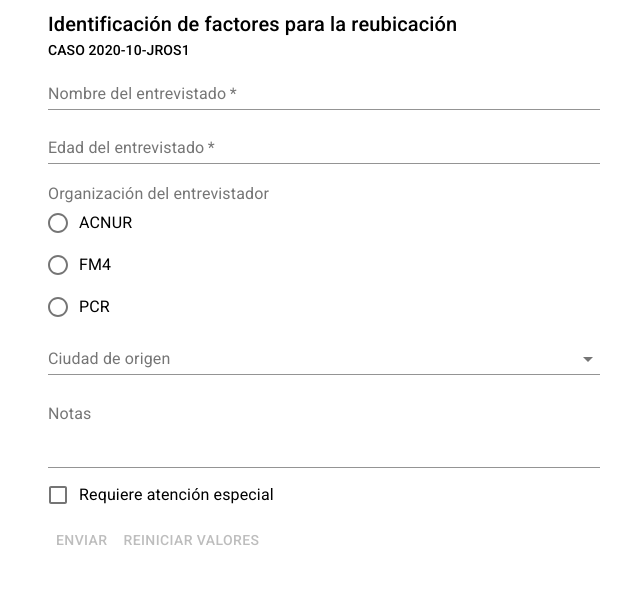
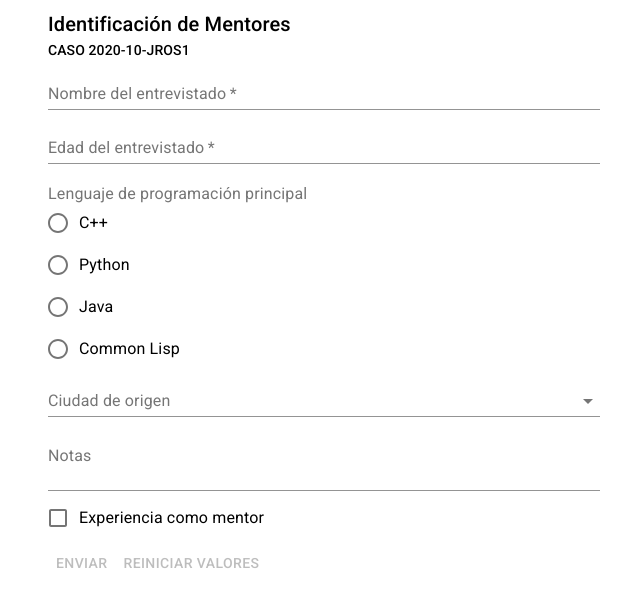
Before and after one commit to jonathanrodriguezs/react-easy-form, a React (Create React App) app: page / in a window 1280 px wide. Shown: the top 606 px of the page, without its empty margins (316-956 px from the left). Built offline with nearby package versions, Linux system fonts and the light colour scheme.

Commit message:
feat: modify questions

```diff
--- a/src/components/App.js
+++ b/src/components/App.js
@@ -8,7 +8,7 @@ function App() {
   return (
     <Container style={{ maxWidth: 600 }}>
       <Quiz
-        title="Identificación de factores para la reubicación"
+        title="Identificación de Mentores"
         subtitle="CASO 2020-10-JROS1"
         questions={questions}
         onSubmit={handleSubmit}
--- a/src/questions.js
+++ b/src/questions.js
@@ -16,26 +16,24 @@ export default [
     validate: [required]
   },
   {
-    name: "organization",
-    label: "Organización del entrevistador",
+    name: "language",
+    label: "Lenguaje de programación principal",
     type: "radio",
-    // required: true,
     options: [
-      { label: "ACNUR", value: "ACNUR" },
-      { label: "FM4", value: "FM4" },
-      { label: "PCR", value: "PCR" }
+      { label: "C++", value: "cpp" },
+      { label: "Python", value: "python" },
+      { label: "Java", value: "java" },
+      { label: "Common Lisp", value: "clisp" }
     ]
-    // validate: [required]
   },
   {
     name: "city",
     label: "Ciudad de origen",
     type: "select",
     options: [
-      { label: "Tenosique", value: "TENO" },
-      { label: "Monterrey", value: "MONT" },
-      { label: "Guadalajara", value: "GDJR" },
-      { label: "Oaxaca", value: "OAXA" }
+      { label: "Monterrey", value: "MTY" },
+      { label: "Guadalajara", value: "GDL" },
+      { label: "Tokyo", value: "NRT" }
     ]
   },
   {
@@ -43,16 +41,15 @@ export default [
     label: "Notas",
     type: "text",
     multiline: true,
-    rows: 3
+    rows: 2
   },
   {
     name: "special",
-    label: "Requiere atención especial",
+    label: "Experiencia como mentor",
     type: "checkbox"
   }
 ];
 
 // TODOS:
-// Add "other" textfield
-// Add validation function
+// Add "other" textfield on radio inputs
 // Add helper text
```
